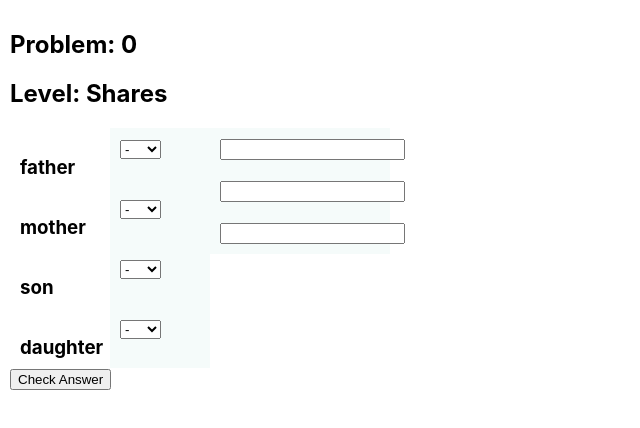
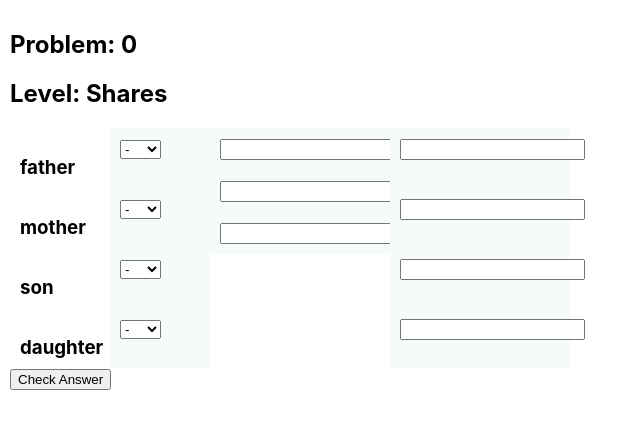
Before and after one commit to shafi-fiqh/inheritance, a React (Create React App) app in the folder ui/app/: page / in a window 1280 px wide. Shown: the top 428 px of the page, without its empty margins (0-640 px from the left). Built offline with nearby package versions, Linux system fonts and the light colour scheme.

Commit message:
Final shares input and answers

```diff
--- a/ui/app/src/App.css
+++ b/ui/app/src/App.css
@@ -12,10 +12,14 @@ body {
   height: 40px;
 }
 
-.basic-share-select {
+.basic-share-select, .final-share-input {
   padding: 10px;
   width: 80px;
   height: 40px;
+}
+
+.final-share-input {
+  width: 160px;
 }
 
 .intermediate-share-input {
--- a/ui/app/src/App.js
+++ b/ui/app/src/App.js
@@ -4,6 +4,8 @@ import useProblems from './hooks/useProblems';
 import './App.css';
 
 import problemSet from './problems.json';
+
+// TODO: Is total shares for the last level an input? How will they know what to put there
 
 function App() {
   const {
@@ -14,7 +16,9 @@ function App() {
     updateBasicShareAnswers,
     checkAnswers,
     intermediateShareInputProps,
-    updateIntermediateShareAnswers
+    updateIntermediateShareAnswers,
+    finalShareInputProps,
+    updateFinalShareAnswers
   } = useProblems(problemSet);
 
   const inheritorsDisplay = _.map(inheritors, (inheritor, i) => (
@@ -76,6 +80,27 @@ function App() {
     );
   });
 
+  const onFinalSharesChange = (changedIndex, value) => {
+    const answers = _.map(finalShareInputProps, 'value');
+    answers[changedIndex] = value;
+    updateFinalShareAnswers(answers);
+  };
+
+  const finalShareInputs = _.map(finalShareInputProps, (input, i) => {
+    const style = {
+      backgroundColor: input.backgroundColor
+    };
+    return (
+      <div key={i} className="final-share-input" style={style}>
+        <input
+          type="number"
+          value={input.value}
+          onChange={(e) => onFinalSharesChange(i, e.target.value)}
+        />
+      </div>
+    );
+  });
+
   return (
     <div className="App">
       <h2>Problem: {problem}</h2>
@@ -84,6 +109,7 @@ function App() {
         <div className="column">{inheritorsDisplay}</div>
         <div className="column">{basicShareDropdowns}</div>
         <div className="column">{intermediateShareInputs}</div>
+        <div className="column">{finalShareInputs}</div>
       </div>
       <input type="button" value="Check Answer" onClick={checkAnswers} />
     </div>
--- a/ui/app/src/hooks/useProblems.js
+++ b/ui/app/src/hooks/useProblems.js
@@ -49,8 +49,19 @@ const useProblems = (problems) => {
     };
   });
 
+  const [finalShareAnswers, setFinalShareAnswers] = useState(_.map(inheritors, () => ''));
+  const finalShareInputProps = _.map(finalShareAnswers, (answer, i) => {
+    const inheritor = inheritorsSortedBySharePool[i].key;
+    const resultBackgroundColor = problem.final_shares[inheritor] == answer ? '#CFE5C9' : '#ECB9B1';
+    return {
+      value: answer,
+      backgroundColor: showResults ? resultBackgroundColor : '#F5FBFA'
+    };
+  });
+
   const checkAnswers = () => {
     setShowResults(true);
+
     const areBasicSharesCorrect = _.every(
       _.map(
         basicShareAnswers,
@@ -64,7 +75,12 @@ const useProblems = (problems) => {
         (answer, i) => sortedIntermediateShareGroups[i].answer == answer
       )
     );
-    const areFinalSharesCorrect = false;
+    const areFinalSharesCorrect = _.every(
+      _.map(
+        finalShareAnswers,
+        (answer, i) => problem.final_shares[inheritorsSortedBySharePool[i].key] == answer
+      )
+    );
 
     // Move to level 1 if at level 0 and answers are correct
     if (areBasicSharesCorrect && level === 0) {
@@ -72,7 +88,6 @@ const useProblems = (problems) => {
     }
 
     // Move to level 1 if at level 0 and answers are correct
-    console.log(areBasicSharesCorrect, areIntermediateSharesCorrect);
     if (areBasicSharesCorrect && areIntermediateSharesCorrect && level === 1) {
       setLevel(2);
     }
@@ -98,6 +113,11 @@ const useProblems = (problems) => {
     setIntermediateShareAnswers(answers);
   };
 
+  const updateFinalShareAnswers = (answers) => {
+    setShowResults(false);
+    setFinalShareAnswers(answers);
+  };
+
   return {
     inheritors: inheritorsSortedBySharePool,
     problem: problemIndex,
@@ -106,6 +126,8 @@ const useProblems = (problems) => {
     updateBasicShareAnswers,
     intermediateShareInputProps,
     updateIntermediateShareAnswers,
+    finalShareInputProps,
+    updateFinalShareAnswers,
     checkAnswers
   };
 };
```
